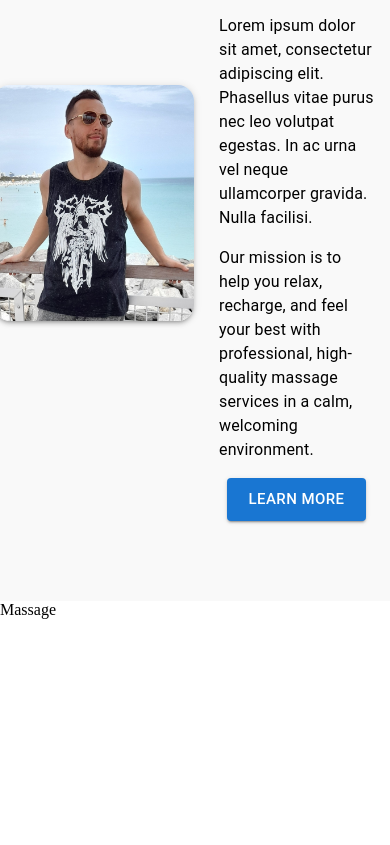
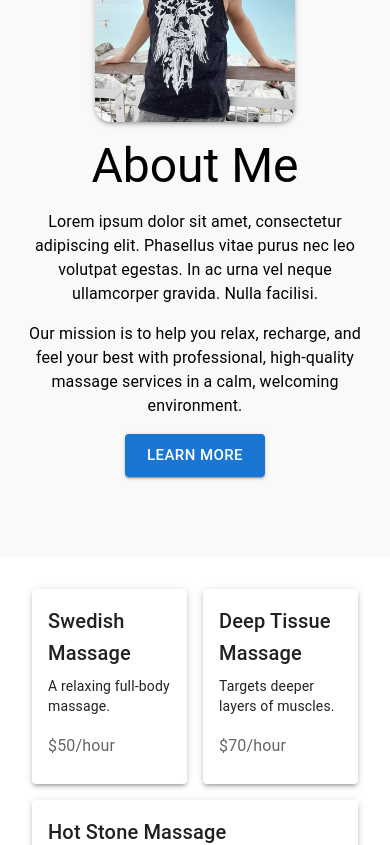
Before and after one commit to Aidas-Baublys/gedo-saitas, a React (Vite) app: page / in a window 390 px wide. Shown: the part 1580-2425 px from the top of the page. Before the commit the page ends 2199 px from the top, so only its background shows below. Built offline with nearby package versions, Linux system fonts and the light colour scheme.

Commit message:
Fix styles, add new component

```diff
--- a/src/App.tsx
+++ b/src/App.tsx
@@ -14,6 +14,7 @@ function App() {
       <Book />
       <About />
       <Massage />
+      <Contacts />
     </section>
   );
 }
--- a/src/about/about.module.css
+++ b/src/about/about.module.css
@@ -1,26 +1,39 @@
+.container {
+  display: grid;
+  grid-template-columns: 1fr 1fr;
+}
+
 .aboutImage {
   display: flex;
   justify-content: center;
   align-items: center;
+  margin-bottom: 1rem;
 }
 
 @media (max-width: 768px) {
-  .aboutText {
-    order: 1;
-    grid-row: 2;
-    grid-column: 1;
-    align-items: center;
-    justify-items: center;
-    width: 100%;
+  .container {
+    display: grid;
+    grid-template-columns: 1fr;
+    grid-template-rows: auto auto;
   }
 
   .aboutImage {
-    order: 0;
-    width: 100%;
     grid-row: 1;
     grid-column: 1;
+    width: 100%;
     display: flex;
     justify-content: center;
     align-items: center;
   }
+
+  .aboutText {
+    grid-row: 2;
+    grid-column: 1;
+    display: flex;
+    flex-direction: column;
+    justify-content: center;
+    align-items: center;
+    text-align: center;
+    width: 100%;
+  }
 }
--- a/src/about/about.tsx
+++ b/src/about/about.tsx
@@ -1,4 +1,4 @@
-import { Box, Container, Typography, Button, Grid2 } from '@mui/material';
+import { Box, Container, Typography, Button } from '@mui/material';
 import tadasImg from '../assets/tadas-about.jpg';
 
 import styles from './about.module.css';
@@ -7,8 +7,8 @@ function About() {
   return (
     <Box sx={{ py: 10, backgroundColor: '#f9f9f9' }}>
       <Container>
-        <Grid2 container spacing={6} alignItems='center'>
-          <Grid2 size={6} className={styles.aboutText}>
+        <section className={styles.container}>
+          <div className={styles.aboutText}>
             <Typography variant='h3' gutterBottom>
               About Me
             </Typography>
@@ -23,9 +23,9 @@ function About() {
             <Button variant='contained' size='large'>
               Learn More
             </Button>
-          </Grid2>
+          </div>
 
-          <Grid2 size={6} className={styles.aboutImage}>
+          <div className={styles.aboutImage}>
             <Box
               component='img'
               src={tadasImg}
@@ -37,8 +37,8 @@ function About() {
                 boxShadow: 3,
               }}
             />
-          </Grid2>
-        </Grid2>
+          </div>
+        </section>
       </Container>
     </Box>
   );
--- a/src/massage/massage.tsx
+++ b/src/massage/massage.tsx
@@ -1,5 +1,44 @@
+import { Box, Typography, Card, CardContent } from '@mui/material';
+
 const Massage = () => {
-  return <div>Massage</div>;
+  const massages = [
+    { name: 'Swedish Massage', description: 'A relaxing full-body massage.', price: '$50/hour' },
+    { name: 'Deep Tissue Massage', description: 'Targets deeper layers of muscles.', price: '$70/hour' },
+    { name: 'Hot Stone Massage', description: 'Uses heated stones for relaxation.', price: '$80/hour' },
+  ];
+
+  return (
+    <Box
+      sx={{
+        display: 'flex',
+        justifyContent: 'space-between',
+        gap: 2,
+        padding: 4,
+        flexWrap: 'wrap',
+      }}>
+      {massages.map((massage, index) => (
+        <Card
+          key={index}
+          sx={{
+            flex: '1 1 calc(33.33% - 16px)',
+            minWidth: 100,
+            boxShadow: 3,
+          }}>
+          <CardContent>
+            <Typography variant='h6' gutterBottom>
+              {massage.name}
+            </Typography>
+            <Typography variant='body2' paragraph>
+              {massage.description}
+            </Typography>
+            <Typography variant='subtitle1' color='text.secondary'>
+              {massage.price}
+            </Typography>
+          </CardContent>
+        </Card>
+      ))}
+    </Box>
+  );
 };
 
 export default Massage;
```
